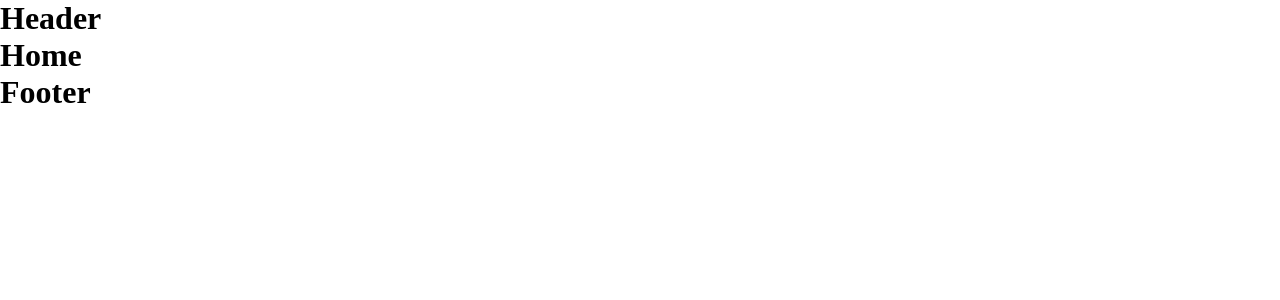
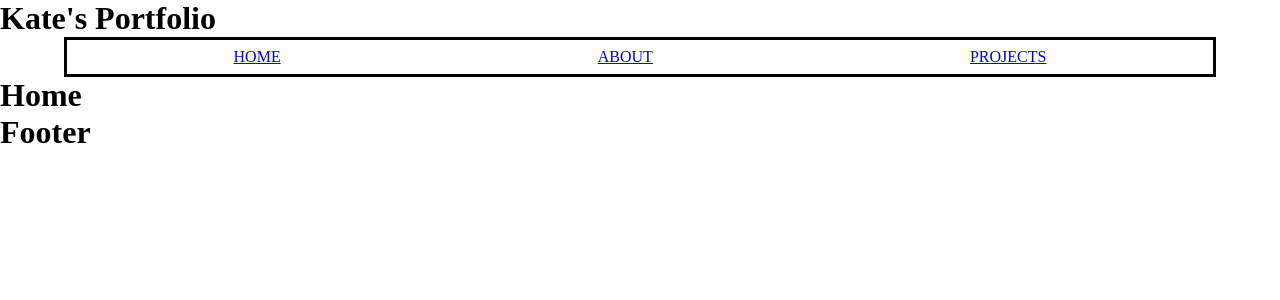
Before and after one commit to nohatekate/portfolio-frontend, a React (Create React App) app: page / in a window 1280 px wide. Shown: the top 300 px of the page. Built offline with nearby package versions, Linux system fonts and the light colour scheme.

Commit message:
nav bar functional

```diff
--- a/src/App.js
+++ b/src/App.js
@@ -15,8 +15,8 @@ export default function App() {
       <Header />
       <Routes>
         <Route exact path='/' element={<Home />} />
-        <Route path='/projects' element={<About URL={URL} />} />
-        <Route path='/about' element={<Projects URL={URL} />} />
+        <Route path='/about' element={<About URL={URL} />} />
+        <Route path='/projects' element={<Projects URL={URL} />} />
       </Routes>
       <Footer />
     </div>
--- a/src/components/Header.js
+++ b/src/components/Header.js
@@ -1,5 +1,22 @@
-function Header(props) {
-    return <h1>Header</h1>;
+import { Link } from 'react-router-dom';
+
+export default function Header(props) {
+    const navStyle = {
+        display: "flex",
+        justifyContent: "space-around",
+        border: "3px solid black",
+        padding: "8px",
+        width: "90%",
+        margin: "auto",
+    }
+    return (
+    <header>
+        <h1>Kate's Portfolio</h1>
+        <nav style={navStyle}>
+            <Link to='/'>HOME</Link>
+            <Link to='/about'>ABOUT</Link>
+            <Link to='/projects'>PROJECTS</Link>
+        </nav>
+    </header>
+        )
 }
-
-export default Header;
```
